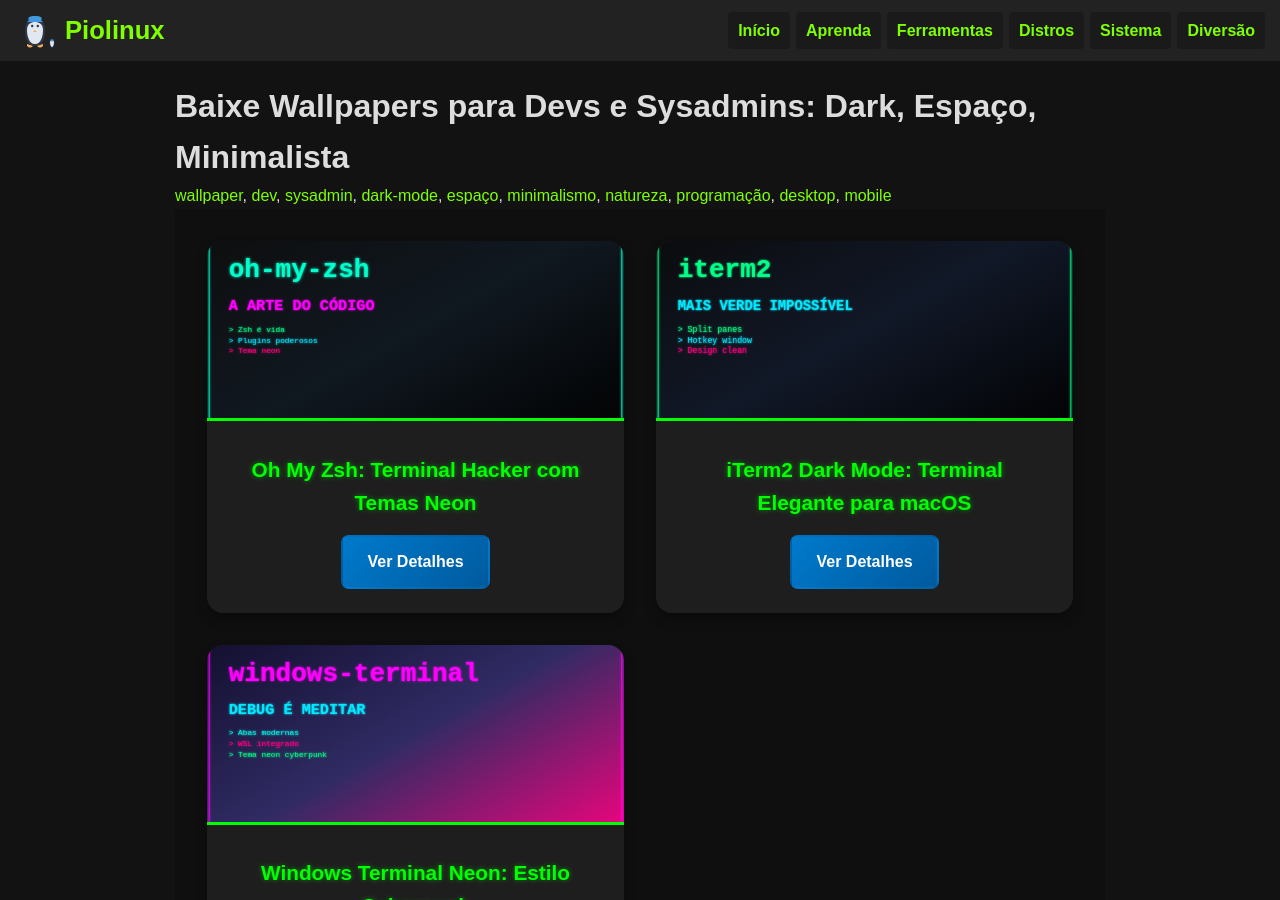
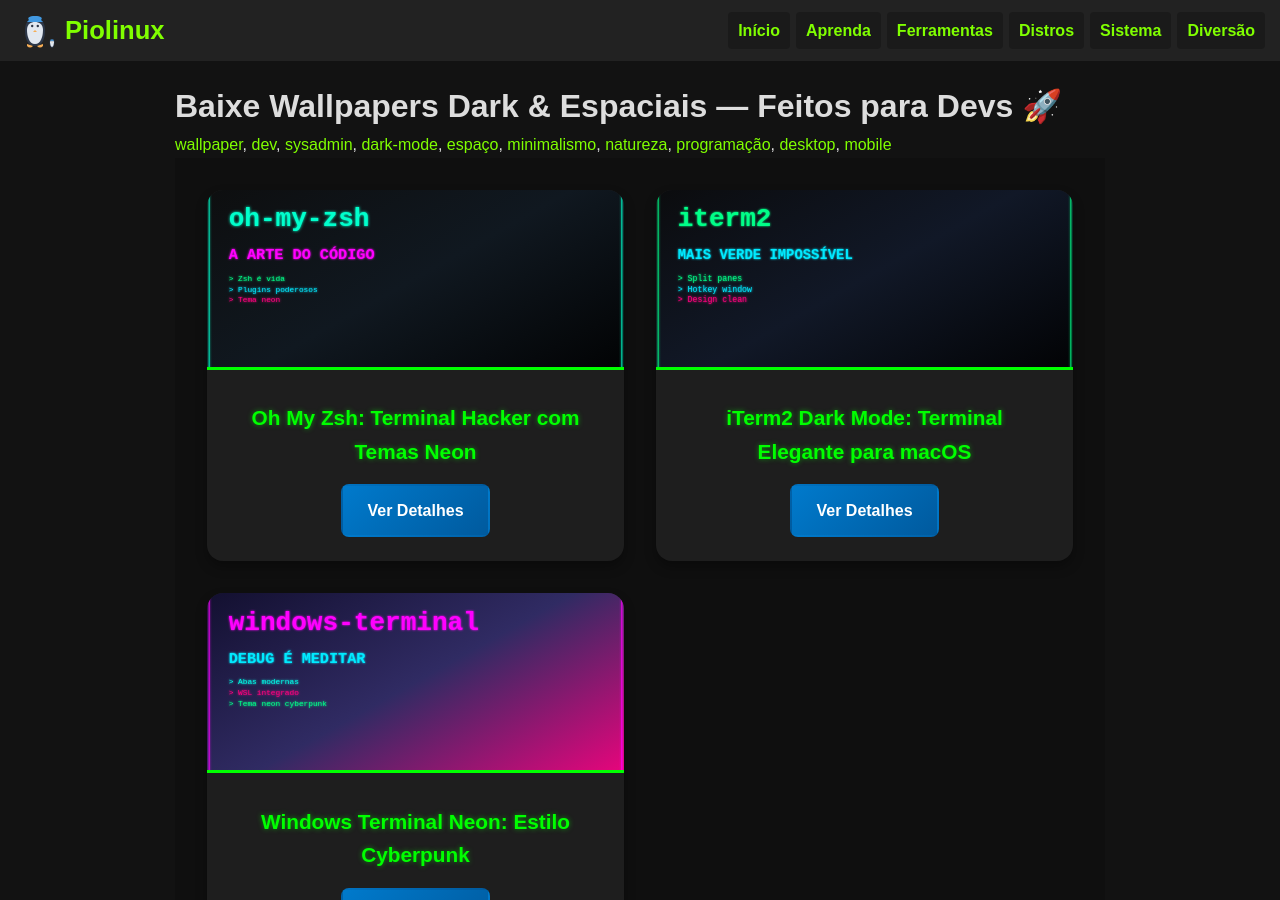
Before and after one commit to Piolinux/piolinux-site, a Jekyll site: the page built from _pages/galeria-de-wallpapers-temas-para-devs-e-sysadmins.md, in a window 1280 px wide and 900 px high. Built offline with Jekyll 4.4.1, drawn with Linux system fonts in a browser that asks for light colours.

Commit message:
Update and rename galeria-de-wallpapers-temas-para-devs-e-sysadmins.md.md to galeria-de-wallpapers-temas-para-devs-e-sysadmins.md

```diff
--- a/_pages/galeria-de-wallpapers-temas-para-devs-e-sysadmins.md.md
+++ b/_pages/galeria-de-wallpapers-temas-para-devs-e-sysadmins.md
@@ -1,6 +1,6 @@
 ---
 layout: default
-title: "Baixe Wallpapers para Devs e Sysadmins: Dark, Espaço, Minimalista"
+title: "Baixe Wallpapers Dark & Espaciais — Feitos para Devs 🚀"
 description: "Baixe wallpapers gratuitos para desktop e mobile. Temas: programação, natureza, dark mode, espaço, minimalismo e muito mais."
 date: 2025-09-25
 author: "PioLinux"
```
